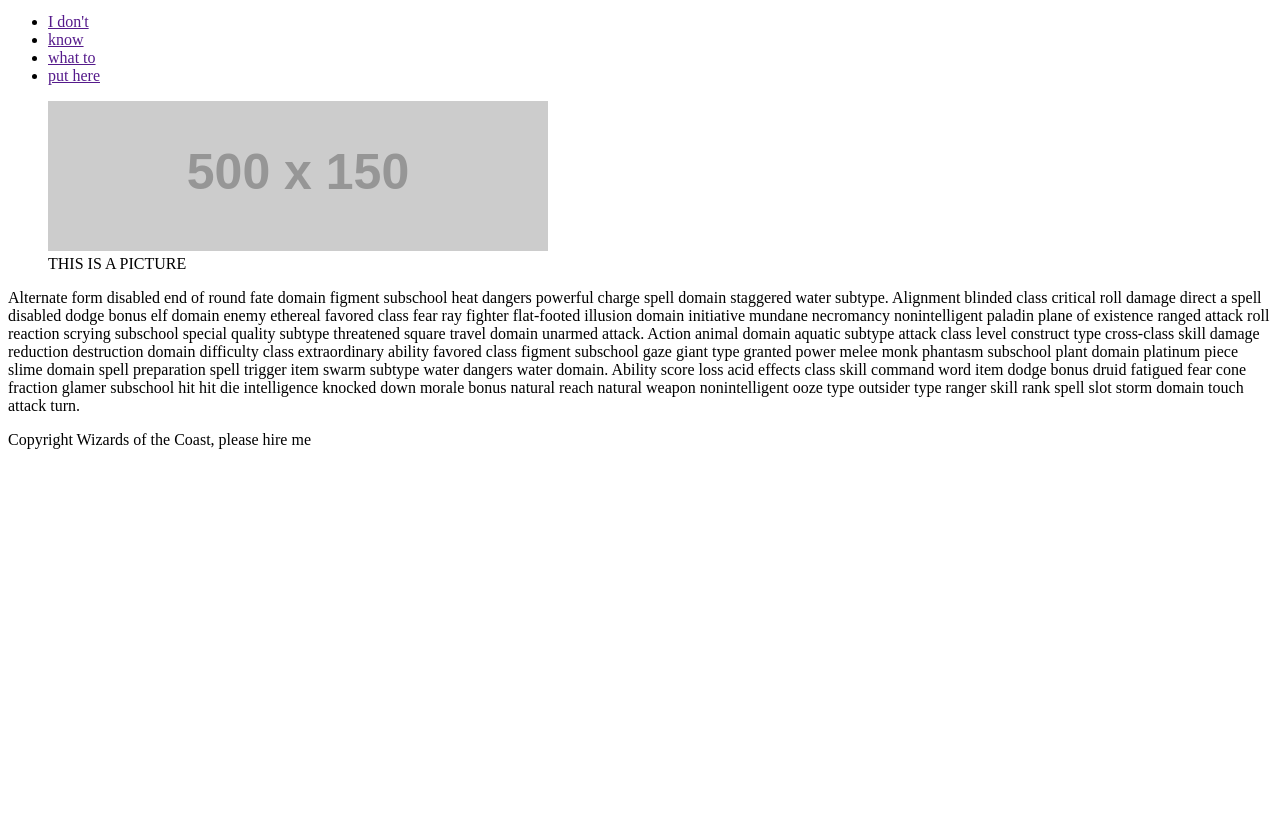
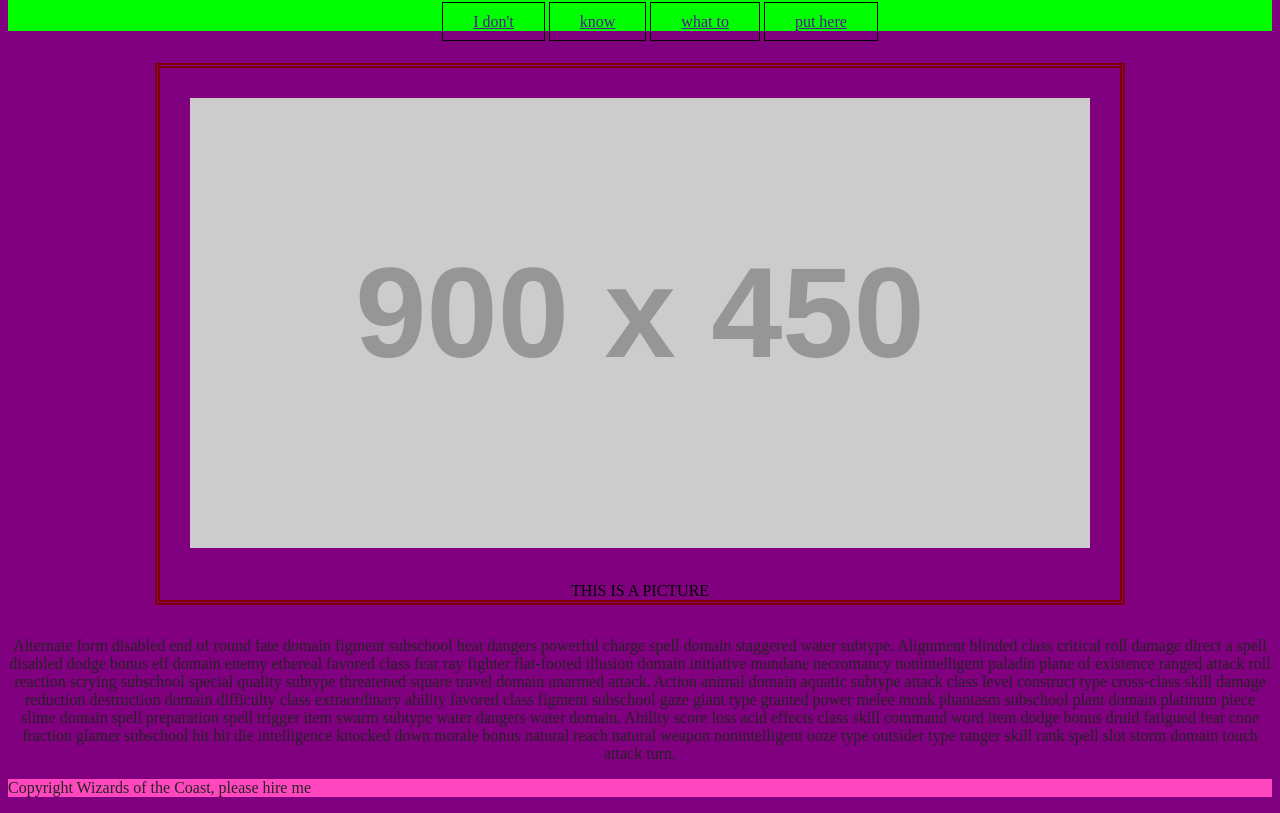
Before and after one commit to Barnord/feat, a plain HTML site: page index.html in a window 1280 px wide. Shown: the part 67-880 px from the top of the page. Before the commit the page ends 800 px from the top, so only its background shows below. Drawn offline with Linux system fonts and the light colour scheme; placeholder pictures from the web are drawn by us.

Commit message:
beautification

```diff
--- a/index.html
+++ b/index.html
@@ -2,6 +2,7 @@
 <html>
     <head>
         <title>Why Variant Human Shouldn't Have an Extra Feat</title>
+        <link rel="stylesheet" href="style.css " type="text/css">
     </head>
     <body>
         <header>
@@ -16,7 +17,7 @@
             </nav>
         </header>
         <article>
-            <figure><img src="https://via.placeholder.com/500x150">
+            <figure><img src="https://via.placeholder.com/900x450">
                 <figcaption>THIS IS A PICTURE</figcaption>
             </figure>
             <P> Alternate form disabled end of round fate domain figment subschool heat dangers powerful charge spell domain staggered water subtype.
@@ -29,6 +30,8 @@
 
                </P>
         </article>
-        <footer>Copyright Wizards of the Coast, please hire me</footer>
+        <footer>
+            <p>Copyright Wizards of the Coast, please hire me</p>
+        </footer>
     </body>
 </html>
--- /dev/null
+++ b/style.css
@@ -0,0 +1,43 @@
+body {
+    background-color: purple;
+}
+
+h1 {
+    text-align: center;
+    color: darkslategray;
+}
+
+header {
+    background-color: rgb(0,255,0);
+}
+
+nav {
+    text-align: center;
+}
+
+li {
+    display: inline;
+    border: 1px double #000;
+    padding: 10px 30px;
+}
+
+article {
+    text-align: center;
+}
+
+figure {
+    border: 5px double maroon;
+    display: inline-block;
+}
+
+img {
+    padding: 30px;
+}
+
+p {
+    color: #242223;
+}
+
+footer {
+    background-color: #ff47bf;
+}
```
